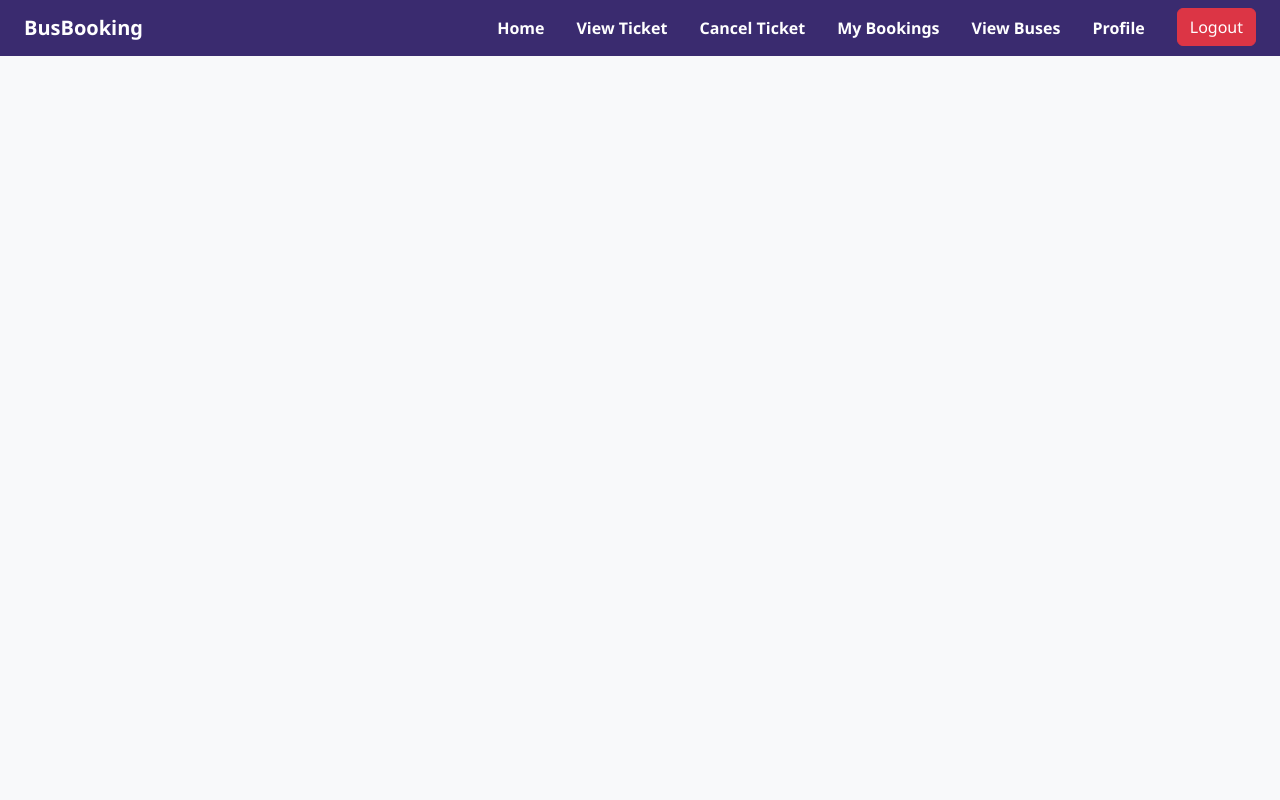
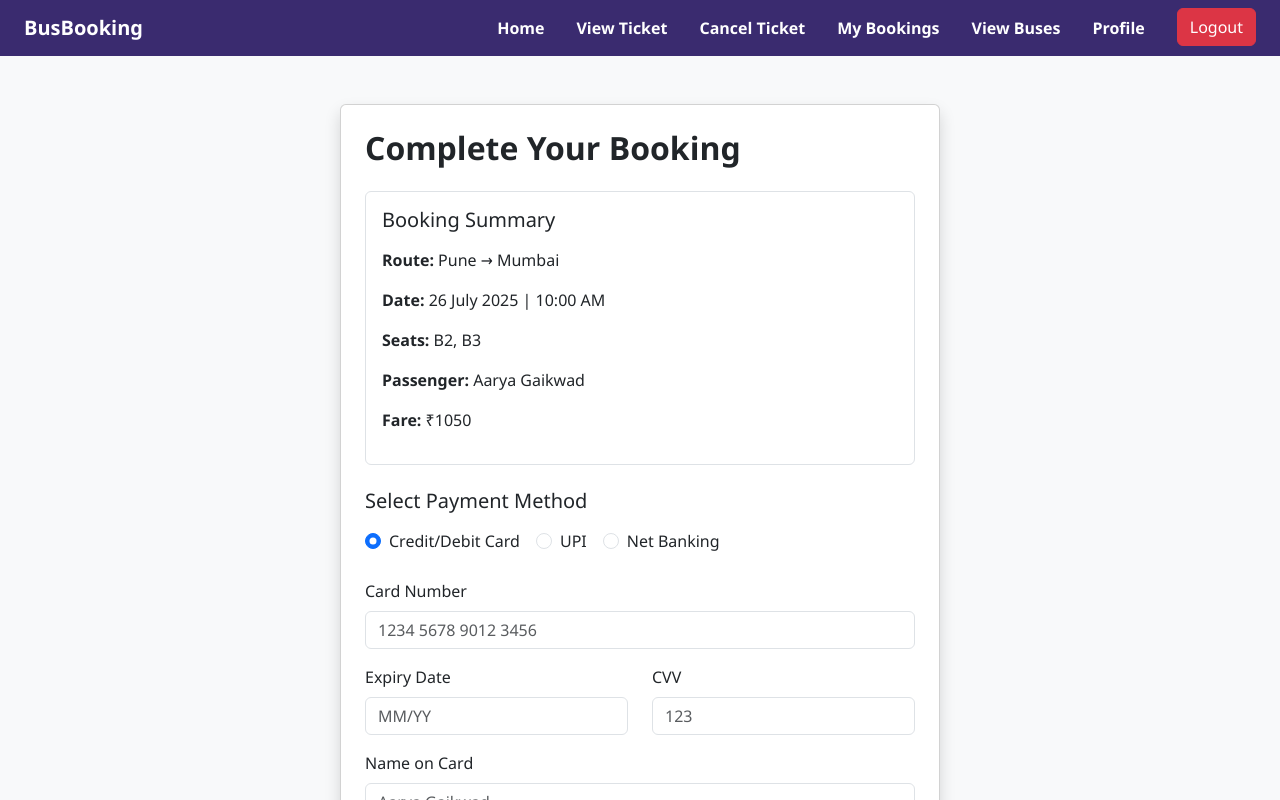
Before and after one commit to CDACSunbeamProject/BusTicketBooking, a React (Vite) app in the folder bus_ticket_booking_system/: page /User/payment in a window 1280 px wide. Shown: the top 800 px of the page. Built offline with nearby package versions, Linux system fonts and the light colour scheme; a web font is replaced by a local one.

Commit message:
payment ui

```diff
--- a/bus_ticket_booking_system/src/Admin/components/Sidebar.jsx
+++ b/bus_ticket_booking_system/src/Admin/components/Sidebar.jsx
@@ -6,7 +6,7 @@ function Sidebar(){
             <h4>Admin</h4>
             <ul className="nav flex-column">
                 <li className="nav-item"><Link className="nav-link text-white" to="/Admin/dashboard">Dashboard</Link></li>
-                <li className="nav-item"><Link className="nav-link text-white" to="/users">Users</Link></li>
+                <li className="nav-item"><Link className="nav-link text-white" to="/users">User</Link></li>
                 <li className="nav-item"><Link className="nav-link text-white" to="/settings">Settings</Link></li>
             </ul>
         </div>
--- a/bus_ticket_booking_system/src/App.jsx
+++ b/bus_ticket_booking_system/src/App.jsx
@@ -4,7 +4,6 @@ import AppUser from './User/AppUser';
 import "bootstrap/dist/css/bootstrap.min.css";
 
 //FOR ROUTING
-
 function App(){
   return (
     <BrowserRouter>
--- a/bus_ticket_booking_system/src/User/AppUser.jsx
+++ b/bus_ticket_booking_system/src/User/AppUser.jsx
@@ -12,6 +12,7 @@ import Ticket from "./pages/Ticket";
 import ViewTicket from "./pages/ViewTicket";
 import Profile from "./pages/Profile";
 import ViewBuses from "./pages/ViewBuses";
+import Payment from "./pages/payment";
 
 function AppUser() {
   const location = useLocation();
@@ -37,6 +38,7 @@ function AppUser() {
         <Route path="viewticket" element={<ViewTicket />} />
         <Route path="profile" element={<Profile />} />
         <Route path="viewbuses" element={<ViewBuses />} />
+        <Route path="payment" element={<Payment/>} />
       </Routes>
     </div>
   );
--- /dev/null
+++ b/bus_ticket_booking_system/src/User/pages/payment.jsx
@@ -0,0 +1,174 @@
+import React, { useState } from "react";
+import "bootstrap/dist/css/bootstrap.min.css";
+
+function PaymentPage() {
+  const [paymentMethod, setPaymentMethod] = useState("card");
+  const [cardDetails, setCardDetails] = useState({
+    cardNumber: "",
+    expiry: "",
+    cvv: "",
+    nameOnCard: "",
+  });
+  const [upiId, setUpiId] = useState("");
+
+  const handlePayment = () => {
+    // TODO: Hook up to backend
+    console.log("Processing payment...");
+  };
+
+  return (
+    <div className="container mt-5">
+      <div className="card shadow p-4 mx-auto" style={{ maxWidth: "600px" }}>
+        <h2 className="mb-4">Complete Your Booking</h2>
+
+        {/* Booking Summary */}
+        <div className="border p-3 mb-4 rounded">
+          <h5 className="mb-3">Booking Summary</h5>
+          <p><strong>Route:</strong> Pune → Mumbai</p>
+          <p><strong>Date:</strong> 26 July 2025 | 10:00 AM</p>
+          <p><strong>Seats:</strong> B2, B3</p>
+          <p><strong>Passenger:</strong> Aarya Gaikwad</p>
+          <p><strong>Fare:</strong> ₹1050</p>
+        </div>
+
+        {/* Payment Method */}
+        <div className="mb-4">
+          <h5 className="mb-3">Select Payment Method</h5>
+          <div className="form-check form-check-inline">
+            <input
+              className="form-check-input"
+              type="radio"
+              name="paymentMethod"
+              value="card"
+              checked={paymentMethod === "card"}
+              onChange={() => setPaymentMethod("card")}
+              id="cardOption"
+            />
+            <label className="form-check-label" htmlFor="cardOption">
+              Credit/Debit Card
+            </label>
+          </div>
+          <div className="form-check form-check-inline">
+            <input
+              className="form-check-input"
+              type="radio"
+              name="paymentMethod"
+              value="upi"
+              checked={paymentMethod === "upi"}
+              onChange={() => setPaymentMethod("upi")}
+              id="upiOption"
+            />
+            <label className="form-check-label" htmlFor="upiOption">
+              UPI
+            </label>
+          </div>
+          <div className="form-check form-check-inline">
+            <input
+              className="form-check-input"
+              type="radio"
+              name="paymentMethod"
+              value="netbanking"
+              checked={paymentMethod === "netbanking"}
+              onChange={() => setPaymentMethod("netbanking")}
+              id="netbankingOption"
+            />
+            <label className="form-check-label" htmlFor="netbankingOption">
+              Net Banking
+            </label>
+          </div>
+        </div>
+
+        {/* Payment Details */}
+        {paymentMethod === "card" && (
+          <div className="mb-4">
+            <div className="mb-3">
+              <label className="form-label">Card Number</label>
+              <input
+                type="text"
+                className="form-control"
+                placeholder="1234 5678 9012 3456"
+                value={cardDetails.cardNumber}
+                onChange={(e) =>
+                  setCardDetails({ ...cardDetails, cardNumber: e.target.value })
+                }
+              />
+            </div>
+
+            <div className="row mb-3">
+              <div className="col">
+                <label className="form-label">Expiry Date</label>
+                <input
+                  type="text"
+                  className="form-control"
+                  placeholder="MM/YY"
+                  value={cardDetails.expiry}
+                  onChange={(e) =>
+                    setCardDetails({ ...cardDetails, expiry: e.target.value })
+                  }
+                />
+              </div>
+              <div className="col">
+                <label className="form-label">CVV</label>
+                <input
+                  type="password"
+                  className="form-control"
+                  placeholder="123"
+                  value={cardDetails.cvv}
+                  onChange={(e) =>
+                    setCardDetails({ ...cardDetails, cvv: e.target.value })
+                  }
+                />
+              </div>
+            </div>
+
+            <div className="mb-3">
+              <label className="form-label">Name on Card</label>
+              <input
+                type="text"
+                className="form-control"
+                placeholder="Aarya Gaikwad"
+                value={cardDetails.nameOnCard}
+                onChange={(e) =>
+                  setCardDetails({ ...cardDetails, nameOnCard: e.target.value })
+                }
+              />
+            </div>
+          </div>
+        )}
+
+        {paymentMethod === "upi" && (
+          <div className="mb-4">
+            <label className="form-label">Enter UPI ID</label>
+            <input
+              type="text"
+              className="form-control"
+              placeholder="example@upi"
+              value={upiId}
+              onChange={(e) => setUpiId(e.target.value)}
+            />
+          </div>
+        )}
+
+        {paymentMethod === "netbanking" && (
+          <div className="mb-4">
+            <p>You will be redirected to your bank’s secure page.</p>
+          </div>
+        )}
+
+        {/* Pay Button */}
+        <button
+          className="btn btn-primary w-100"
+          onClick={handlePayment}
+        >
+          Pay Now ₹1050
+        </button>
+
+        <p className="text-muted text-center mt-3">
+          <span className="me-2">🔒</span>100% Secure Payment
+        </p>
+      </div>
+    </div>
+  );
+}
+
+export default PaymentPage;
```
